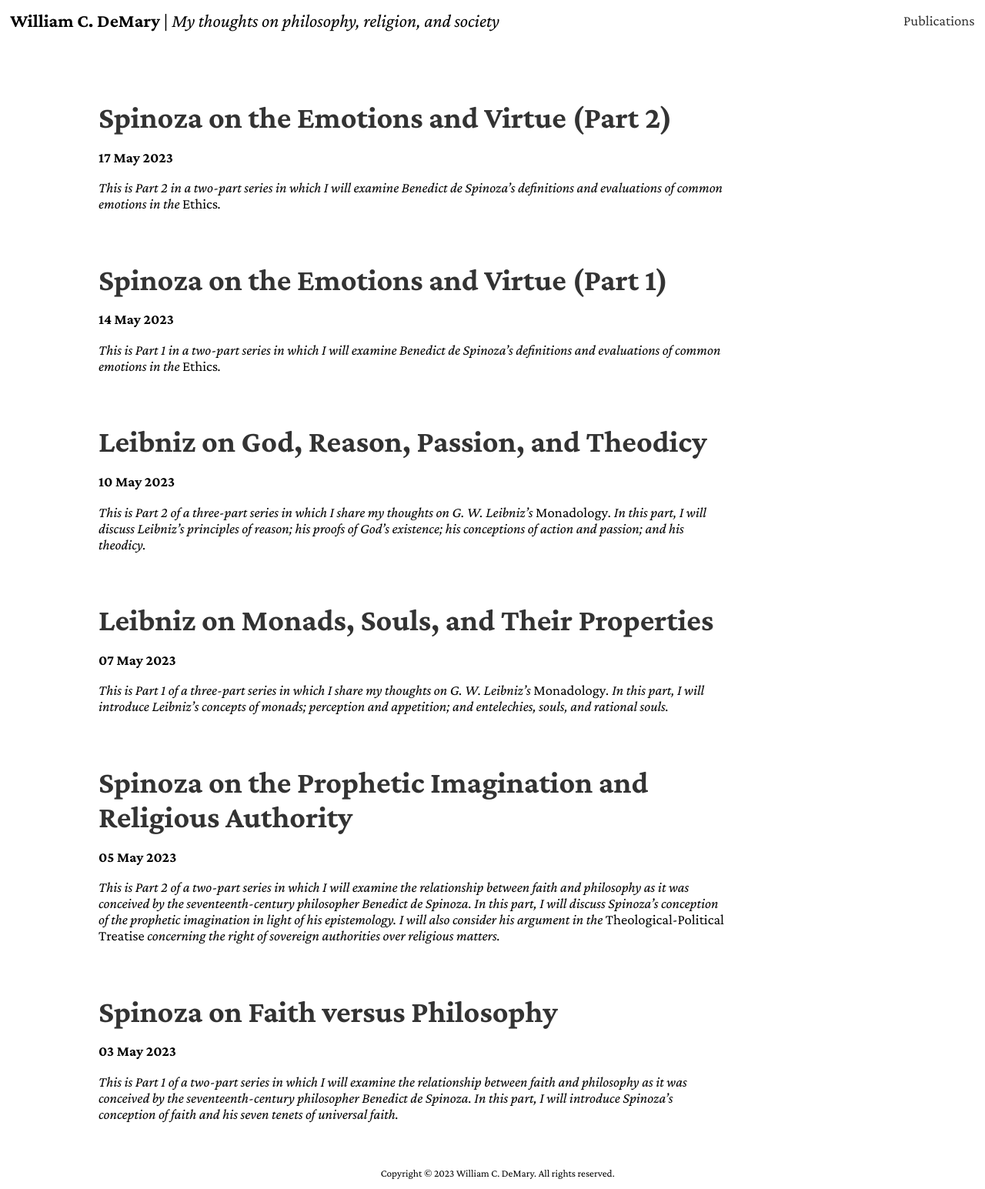
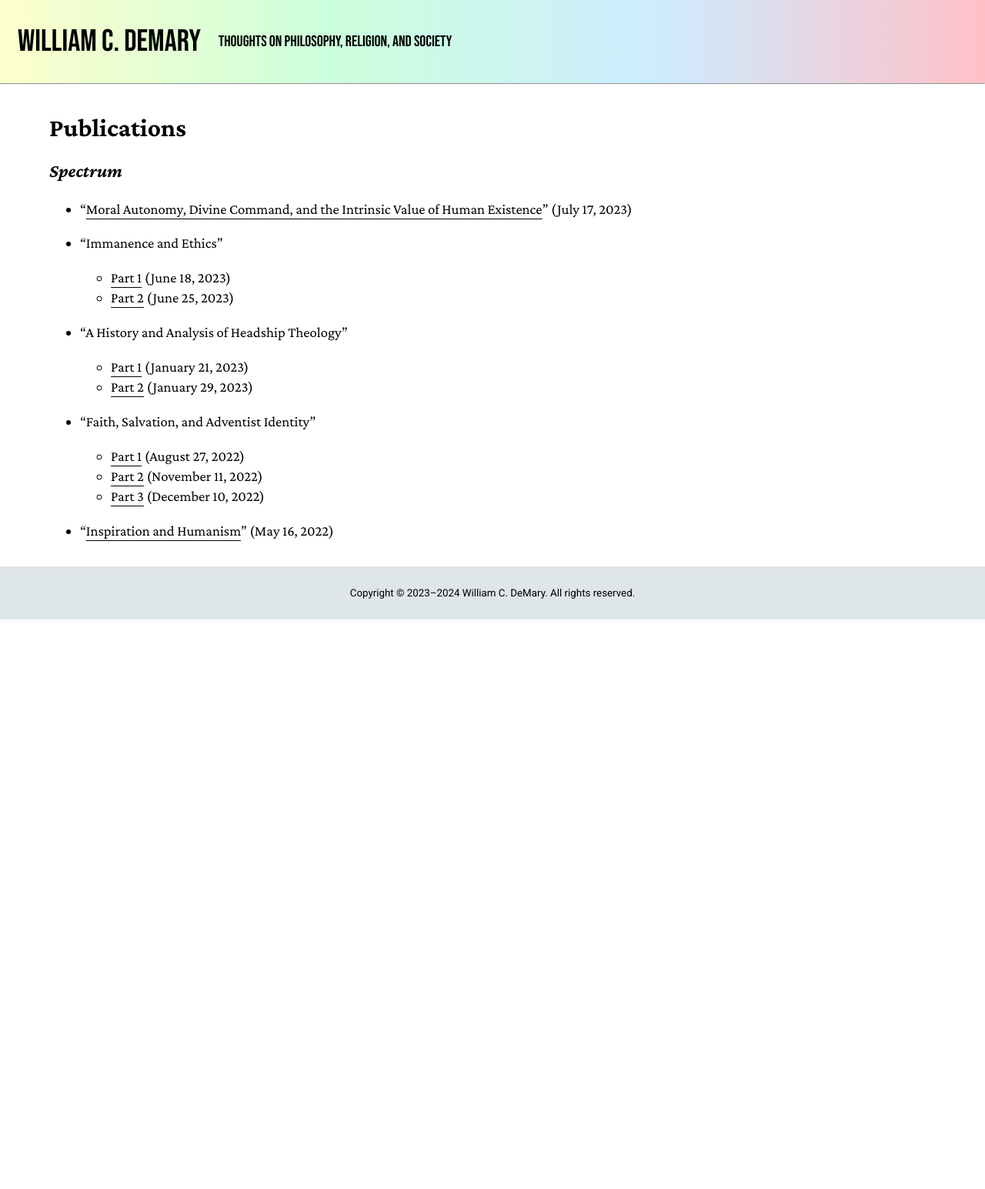
Before and after one commit to wcdemary/wcdemary.github.io, a Jekyll site: the page built from index.md, in a window 1280 px wide. Shown: the whole page at 77% size. Built offline with Jekyll 4.4.1, drawn with Linux system fonts in a browser that asks for light colours; after the commit the page ends 900 px from its top, so only the background shows below that.

Commit message:
Style changes

```diff
--- a/Gemfile
+++ b/Gemfile
@@ -31,3 +31,5 @@ gem "wdm", "~> 0.1.1", :platforms => [:mingw, :x64_mingw, :mswin]
 # Lock `http_parser.rb` gem to `v0.6.x` on JRuby builds since newer versions of the gem
 # do not have a Java counterpart.
 gem "http_parser.rb", "~> 0.6.0", :platforms => [:jruby]
+
+gem "webrick", "~> 1.8"
--- a/_layouts/home.html
+++ b/_layouts/home.html
@@ -9,25 +9,25 @@
 
 <body>
     <header>
-        <h1><strong><a href="/">William C. DeMary</a></strong> | <em>My thoughts on philosophy, religion, and society</em></h1>
-        <nav>
-            <ul>
-                <li><a href="/publications">Publications</a></li>
-            </ul>
-        </nav>
+        <table>
+            <tbody>
+                <tr>
+                    <td><h1><a href="/">William C. DeMary</a></h1></td>
+                    <td><p>Thoughts on philosophy, religion, and society</p></td>
+                </tr>
+            </tbody>
+        </table>
+        <hr>
     </header>
+
     <main>
-        {% for post in site.posts %}
-            <div class="post">
-                <h1><a href="{{ post.url }}">{{ post.title }}</a></h1>
-                <p><strong>{{ post.date | date_to_long_string }}</strong></p>
-                {{ post.excerpt }}
-            </div>
-        {% endfor %}
+        <h1>Publications</h1>
+        {{ content }}
     </main>
+
     <footer>
         <div class="copyright">
-            <p>Copyright &copy; 2023 William C. DeMary. All rights reserved.</p>
+            <p>Copyright &copy; 2023&ndash;2024 William C. DeMary. All rights reserved.</p>
         </div>
     </footer>
 </body>
--- a/css/wcdemary.sass
+++ b/css/wcdemary.sass
@@ -1,85 +1,111 @@
 ---
 ---
 
-@import url('https://fonts.googleapis.com/css2?family=Crimson+Pro:ital,wght@0,400;0,700;1,400;1,700&display=swap')
+@import url('https://fonts.googleapis.com/css2?family=Bebas+Neue&family=Crimson+Pro:ital,wght@0,400;0,700;1,400;1,700&family=Roboto:ital,wght@0,400;0,700;1,400;1,700&display=swap')
 
 html, body
     margin: 0 0 0 0
+    padding: 0 0 0 0
+    font-family: Roboto, sans-serif
 
 header
-    h1
+    background-image: linear-gradient(to right, #fdffcc, #ccffdc, #cdecff, #ffc0c7)
+
+    table
+        margin-left: 15pt
         float: left
-        font-family: 'Crimson Pro', serif
-        font-size: 18pt
-        font-weight: normal
 
-        margin-top: 10pt
-        margin-left: 10pt
+        td
+            vertical-align: middle
+            padding-right: 15pt
 
-        a
-            color: black
-            text-decoration: none
-        a:hover
-            text-decoration: underline
-    nav
-        margin-right: 10pt
-        ul
-            float: right
-            list-style-type: none
-            li
-                font-family: 'Crimson Pro', serif
-                font-size: 14pt
+            h1
+                font-family: 'Bebas Neue', sans-serif
+                font-size: 30pt
+                font-weight: normal
+
                 a
-                    color: #333
+                    color: black
                     text-decoration: none
+
                 a:hover
                     text-decoration: underline
+                    text-underline-offset: 0.3em
+
+            p
+                font-family: 'Bebas Neue', sans-serif
+                font-size: 15pt
+                font-weight: normal
+
+    nav
+        margin-top: 22pt
+        float: right
+
+        ul
+            list-style-type: none
+
+            li
+                float: left
+                padding-right: 10pt
+
+                p
+                    font-family: 'Roboto', sans-serif
+                    font-size: 14pt
+                    font-weight: normal
+
+    hr
+        clear: both
 
 main, article
     clear: both
-    margin-left: 10%
-    margin-right: 10%
-    padding-top: 20pt
 
-    h1, h2, h3, p, li, blockquote
-        font-family: 'Crimson Pro', serif
-        width: 80%
+    margin-left: 5%
+    margin-right: 5%
+    padding-top: 5pt
+    width: 90%
+
+    font-family: Crimson Pro, serif
+    font-size: 14pt
+    font-weight: normal
+
+    h1
+        margin-bottom: 0pt
+        font-size: 25pt
+        font-weight: bold
+
+    h2
+        font-size: 20pt
+        font-weight: bold
+
+    h3
+        font-size: 18pt
+        font-weight: bold
+
+    p, li
+        line-height: 1.4em
+
+        .date
+            margin-top: 5pt
+            margin-bottom: 15pt
 
         a
-            color: #333333
-            text-decoration: none
+            text-decoration: underline
+            text-underline-offset: 0.3em
 
-        a:hover
-            text-decoration: underline
+    a
+        color: black
+        text-decoration: none
 
-    h1
-        font-size: 30pt
-        font-weight: bold
-        margin-bottom: 0
-
-    .date
-        margin-top: 5pt
-        margin-bottom: 25pt
-
-    p, li, blockquote
-        font-size: 14pt
-        a
-            text-decoration: underline
-
-    li
-        padding-left: 10pt
-        padding-bottom: 10pt
-
-    .post
-        padding-top: 15pt
+    a:hover
+        text-decoration: underline
+        text-underline-offset: 0.3em
 
 footer
-    margin-left: 10pt
-    padding-top: 20pt
+    clear: both
+    margin-top: 25pt
+    padding: 10pt 20pt 10pt 20pt
+    background-color: #dfe6e9
 
-    font-family: 'Crimson Pro', serif
-    font-size: 10pt
-
-    div.copyright
-        width: 100%
+    p
         text-align: center
+        font-size: 10pt
--- a/index.md
+++ b/index.md
@@ -1,3 +1,26 @@
 ---
 layout: home
+title: William C. DeMary | My thoughts on philosophy, religion, and society
 ---
+
+### *Spectrum*
+
+- "[Moral Autonomy, Divine Command, and the Intrinsic Value of Human Existence](https://spectrummagazine.org/arts-essays/2023/moral-autonomy-divine-command-and-intrinsic-value-human-existence)" (July 17, 2023)
+
+- "Immanence and Ethics"
+
+    - [Part 1](https://spectrummagazine.org/views/2023/immanence-and-ethics-part-1-whats-spiritualism-got-do-it) (June 18, 2023)
+    - [Part 2](https://spectrummagazine.org/arts-essays/2023/immanence-and-ethics-part-2-reconciling-moral-freedom-and-adventist-holism) (June 25, 2023)
+
+- "A History and Analysis of Headship Theology"
+
+    - [Part 1](https://spectrummagazine.org/views/2023/history-and-analysis-headship-theology-part-1) (January 21, 2023)
+    - [Part 2](https://spectrummagazine.org/views/2023/history-and-analysis-headship-theology-part-2) (January 29, 2023)
+
+- "Faith, Salvation, and Adventist Identity"
+
+    - [Part 1](https://spectrummagazine.org/views/2022/faith-salvation-and-adventist-identity-part-1) (August 27, 2022)
+    - [Part 2](https://spectrummagazine.org/arts-essays/2022/faith-salvation-and-adventist-identity-pt-2) (November 11, 2022)
+    - [Part 3](https://spectrummagazine.org/views/2022/faith-salvation-and-adventist-identity-pt-3) (December 10, 2022)
+
+- "[Inspiration and Humanism](https://spectrummagazine.org/views/2022/inspiration-and-humanism)" (May 16, 2022)
```
Also changed, not shown: _layouts/page.html (+10 -7 lines), _layouts/post.html (+10 -7 lines), Gemfile.lock.
